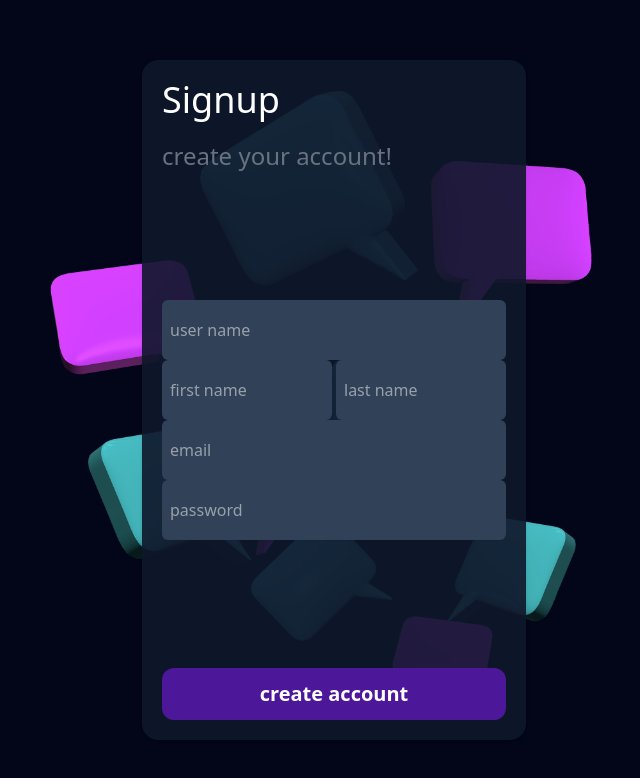
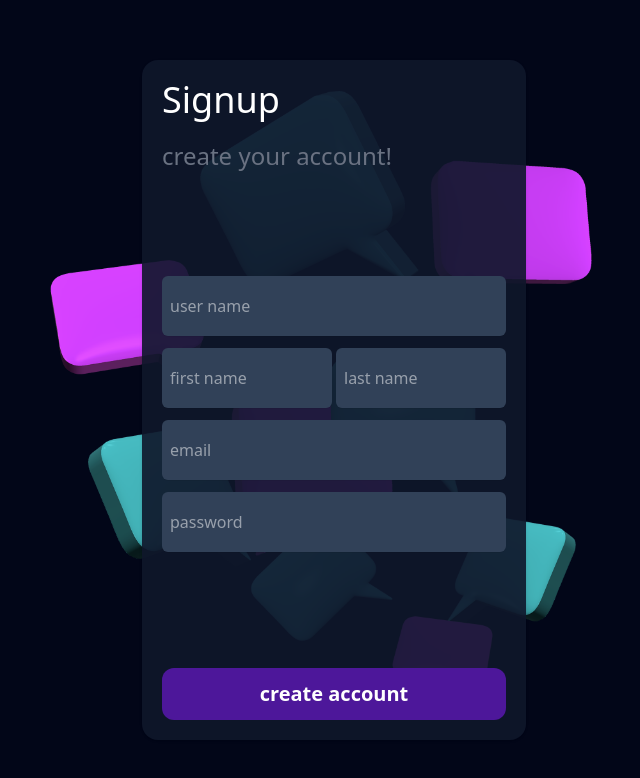
Before and after one commit to AK2000YY/chat-site, a React (Vite) app: page /Signup in a window 1280 px wide. Shown: the top 778 px of the page, without its empty margins (306-946 px from the left). Built offline with nearby package versions, Linux system fonts and the light colour scheme; no server answers.

Commit message:
some refactor on login and signup

```diff
--- a/src/pages/login/Login.tsx
+++ b/src/pages/login/Login.tsx
@@ -46,6 +46,7 @@ const Login = () => {
                 />
                 <div>
                     <Input
+                        className="mb-3"
                         name={"email"}
                         placeholder={"email"}
                     />
--- a/src/pages/signup/Signup.tsx
+++ b/src/pages/signup/Signup.tsx
@@ -50,10 +50,11 @@ const Signup = () => {
                 />
                 <div>
                     <Input
+                        className="mb-3"
                         name={"userName"}
                         placeholder="user name"
                     />
-                    <div className="flex gap-x-1">
+                    <div className="flex gap-x-1 mb-3">
                         <Input
                             name={"firstName"}
                             placeholder={"first name"}
@@ -64,10 +65,12 @@ const Signup = () => {
                         />
                     </div>
                     <Input
+                        className="mb-3"
                         name={"email"}
                         placeholder={"email"}
                     />
                     <Input
+                        className="mb-3"
                         name={"password"}
                         placeholder={"password"}
                     />
```
